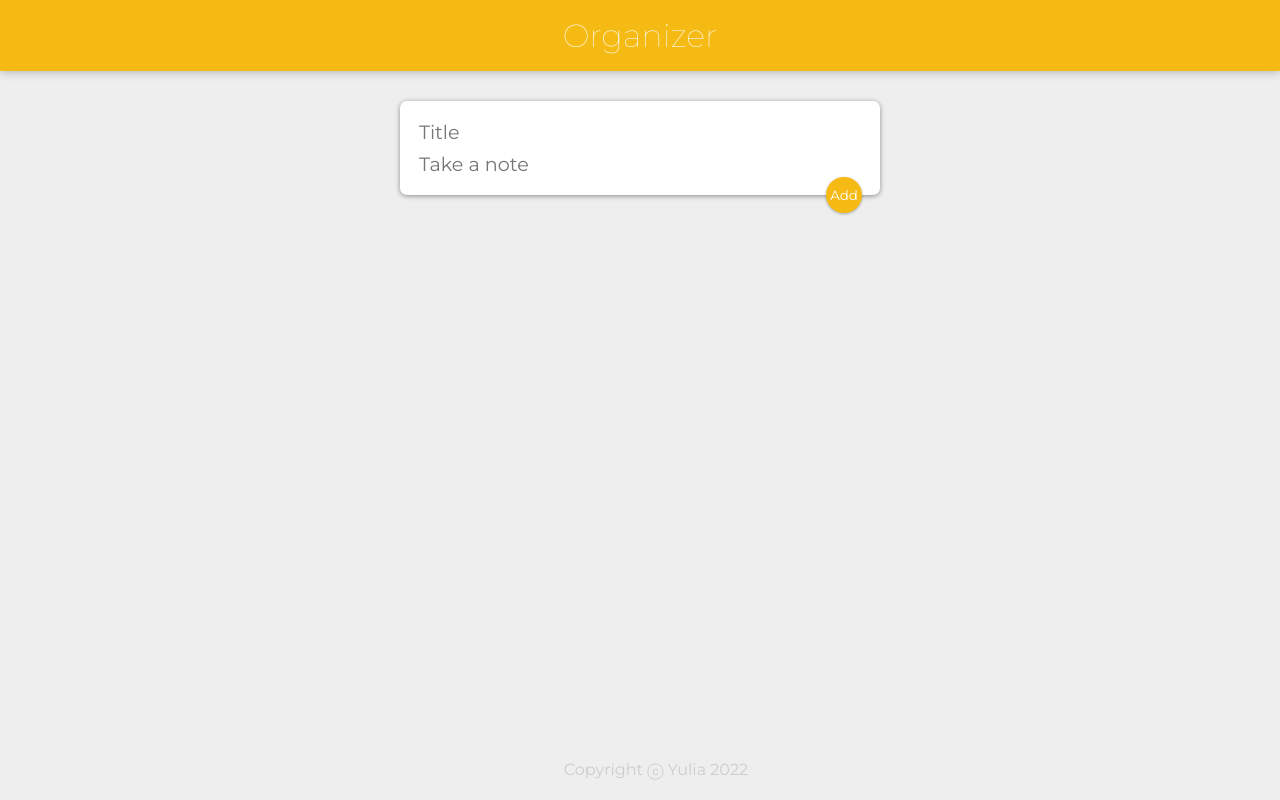
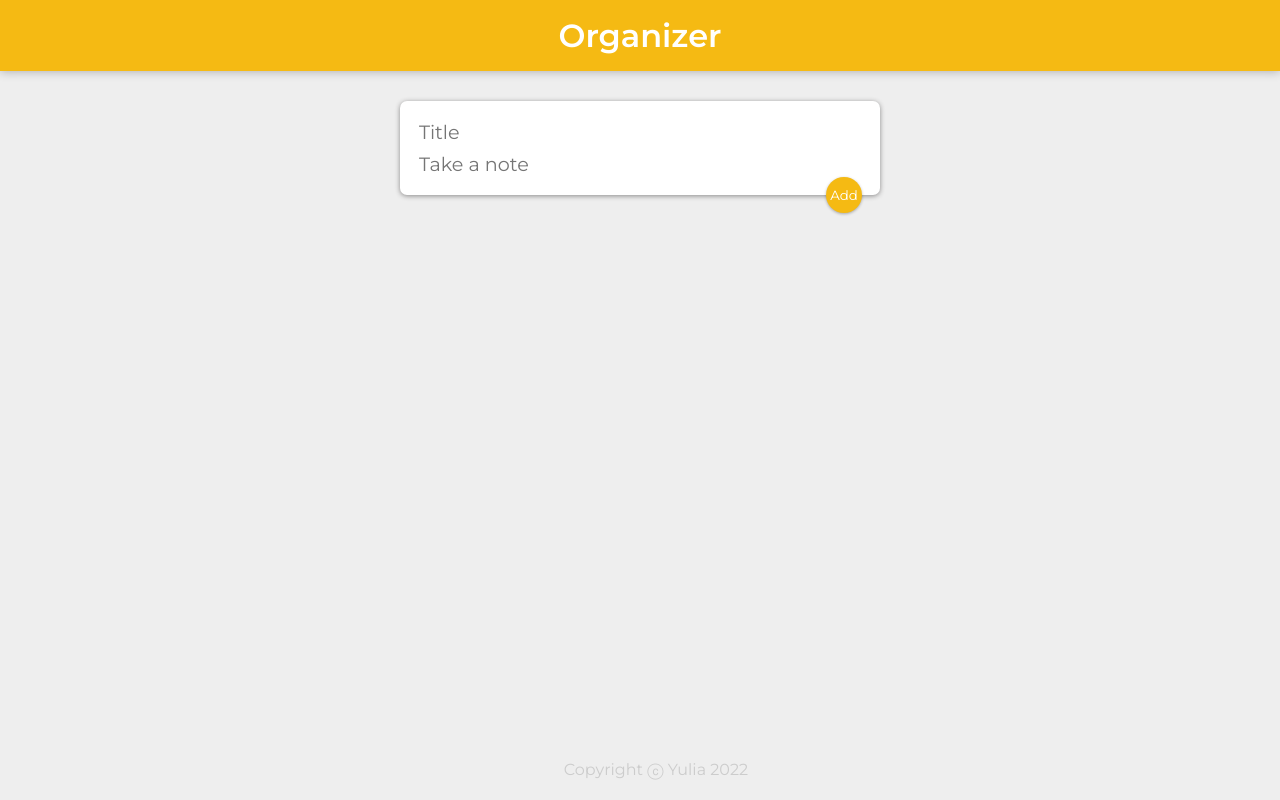
Before and after one commit to ydemakova/organizer, a React (Create React App) app: page / in a window 1280 px wide. Built offline with nearby package versions, Linux system fonts and the light colour scheme.

Commit message:
change h1 style

```diff
--- a/src/index.css
+++ b/src/index.css
@@ -27,7 +27,7 @@ header {
 
 header h1 {
 	color: #fff;
-	font-weight: 200;
+	font-weight: 900;
 	text-align: center;
 }
 
```
